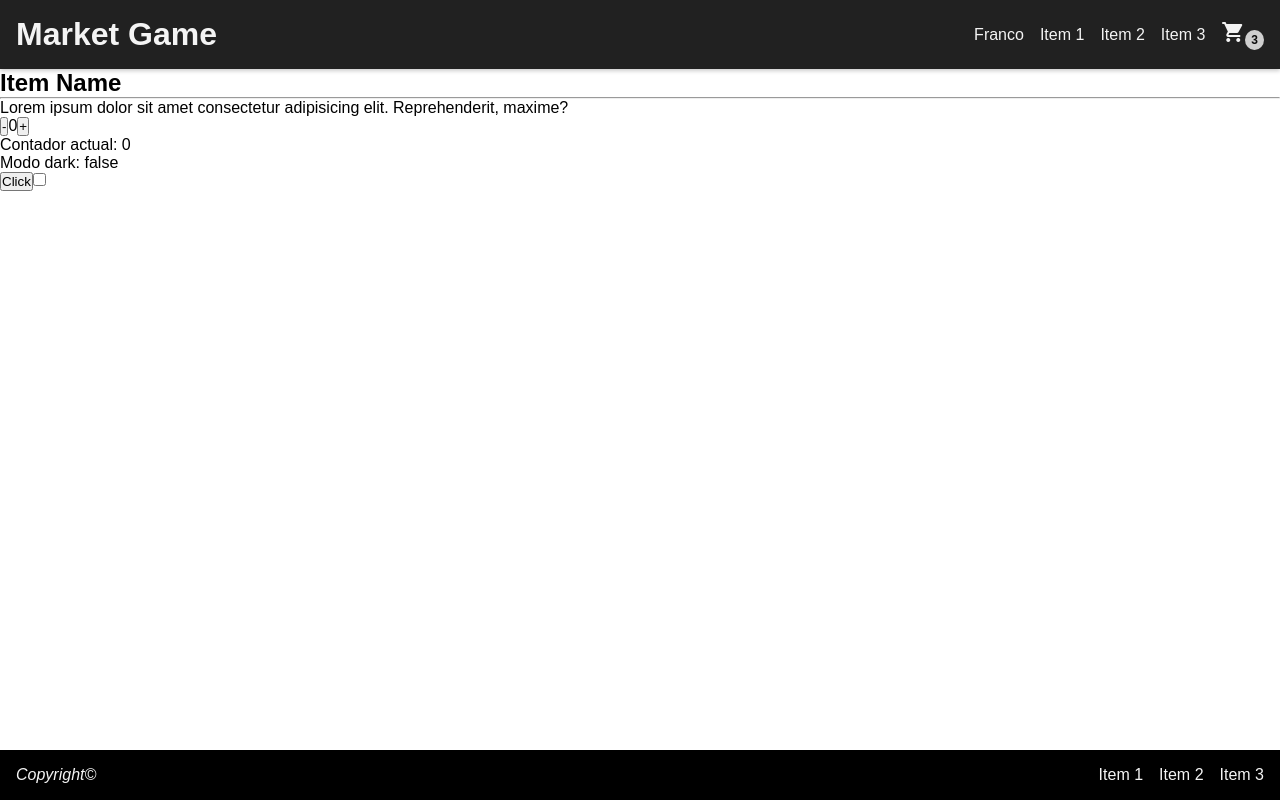
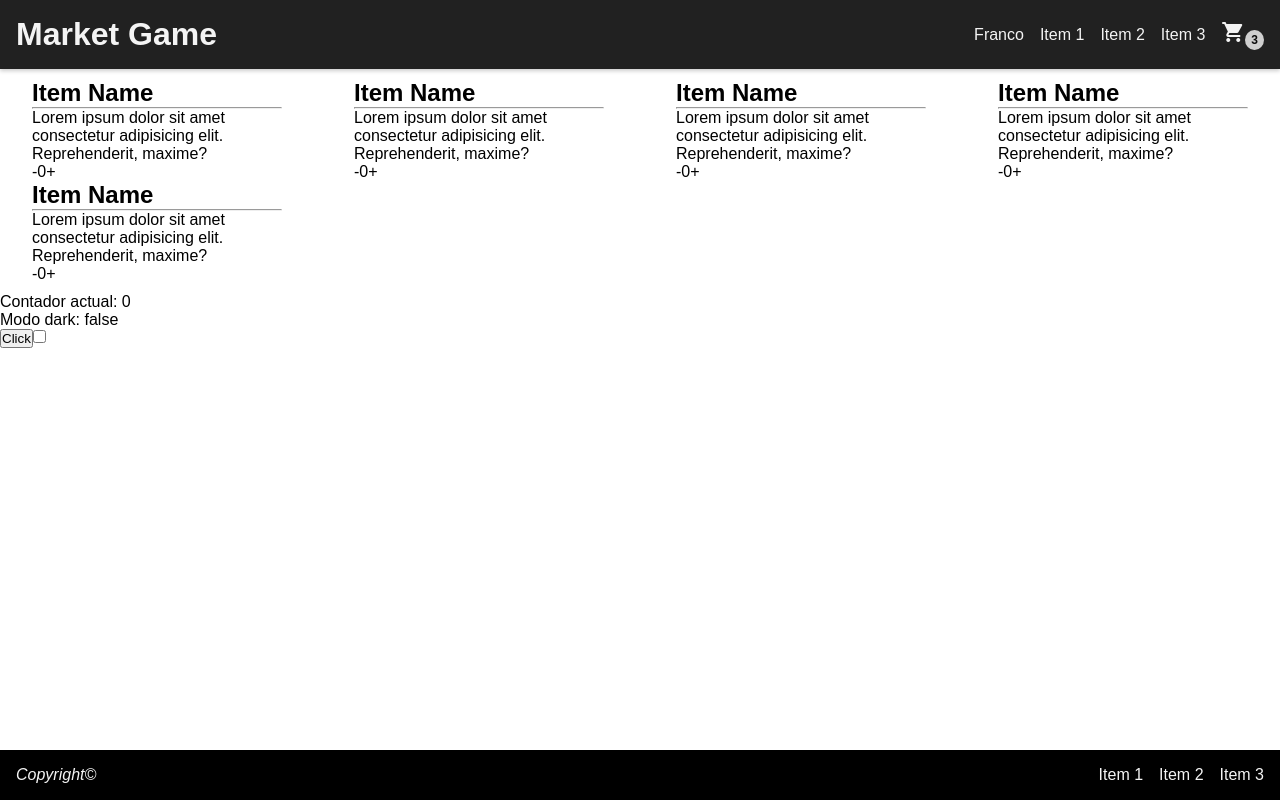
Before and after one commit to Kazte/marketgame-app, a React (Create React App) app: page / in a window 1280 px wide. Built offline with nearby package versions, Linux system fonts and the light colour scheme.

Commit message:
Empezando estilo de contador

```diff
--- a/src/components/ItemCount.js
+++ b/src/components/ItemCount.js
@@ -12,13 +12,17 @@ const ItemCount = ({ itemStock }) => {
     };
 
     return (
-        <>
-            <button onClick={decrementItemCount}>-</button>
+        <div className="itemCount">
+            <span className="itemCount__minus" onClick={decrementItemCount}>
+                -
+            </span>
 
-            <span>{itemCount}</span>
+            <span className="itemCount__text">{itemCount}</span>
 
-            <button onClick={incrementItemCount}>+</button>
-        </>
+            <span className="itemCount__plus" onClick={incrementItemCount}>
+                +
+            </span>
+        </div>
     );
 };
 
--- a/src/components/ItemListContainer.js
+++ b/src/components/ItemListContainer.js
@@ -16,6 +16,10 @@ const ItemListContainer = ({ greeting }) => {
     return (
         <div className="itemListCointainer">
             <ItemCard item={items.games[0]} />
+            <ItemCard item={items.games[0]} />
+            <ItemCard item={items.games[0]} />
+            <ItemCard item={items.games[0]} />
+            <ItemCard item={items.games[0]} />
         </div>
     );
 };
--- a/src/style.scss
+++ b/src/style.scss
@@ -115,8 +115,19 @@ a {
     }
 }
 
-.itemListContainer {
-    background-color: red;
+.itemListCointainer {
+    width: 95%;
+    margin: 10px auto;
+
+    display: flex;
+    flex-wrap: wrap;
+    justify-content: space-between;
 }
 
 // Item Card
+
+.itemCard {
+    display: flex;
+    flex-flow: column;
+    max-width: 250px;
+}
```
Also changed, not shown: index.html (added, +10 -0 lines).
